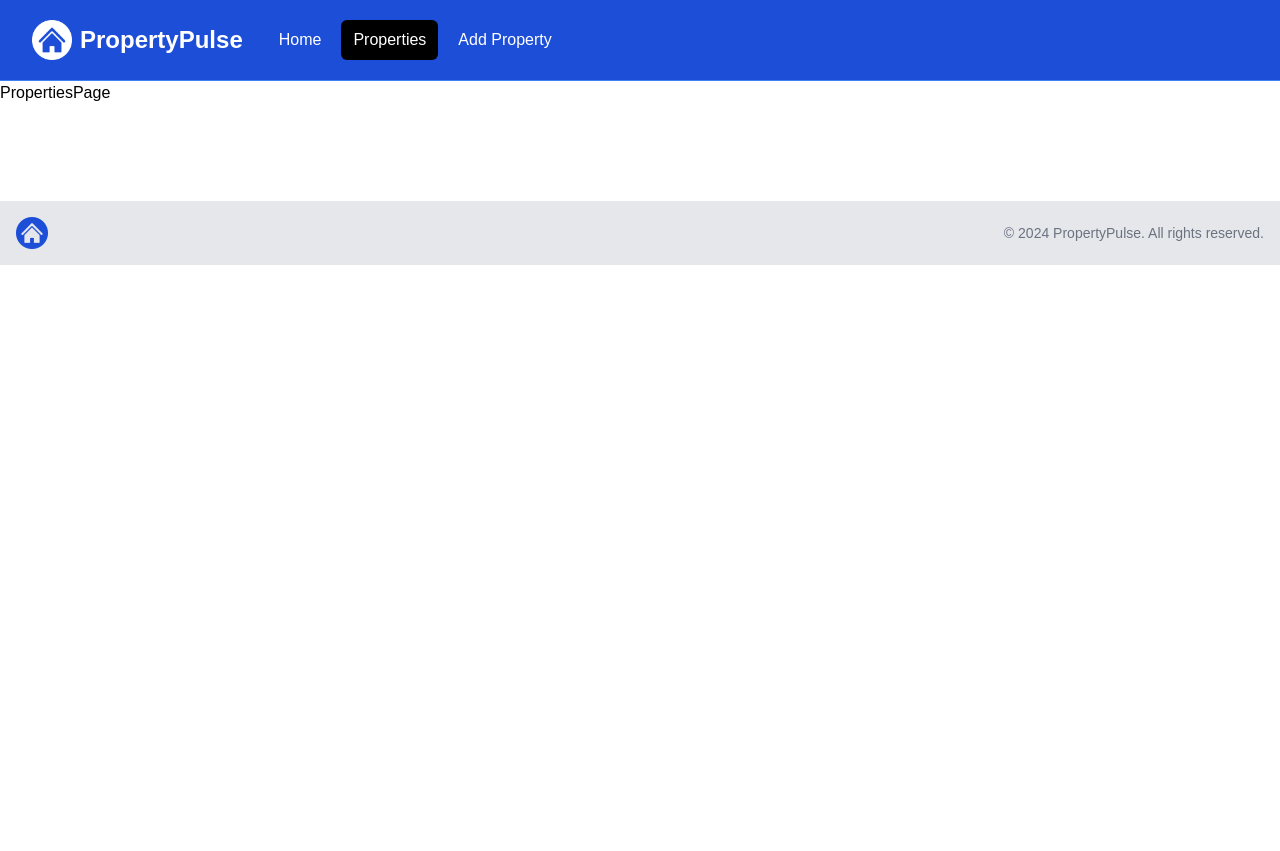
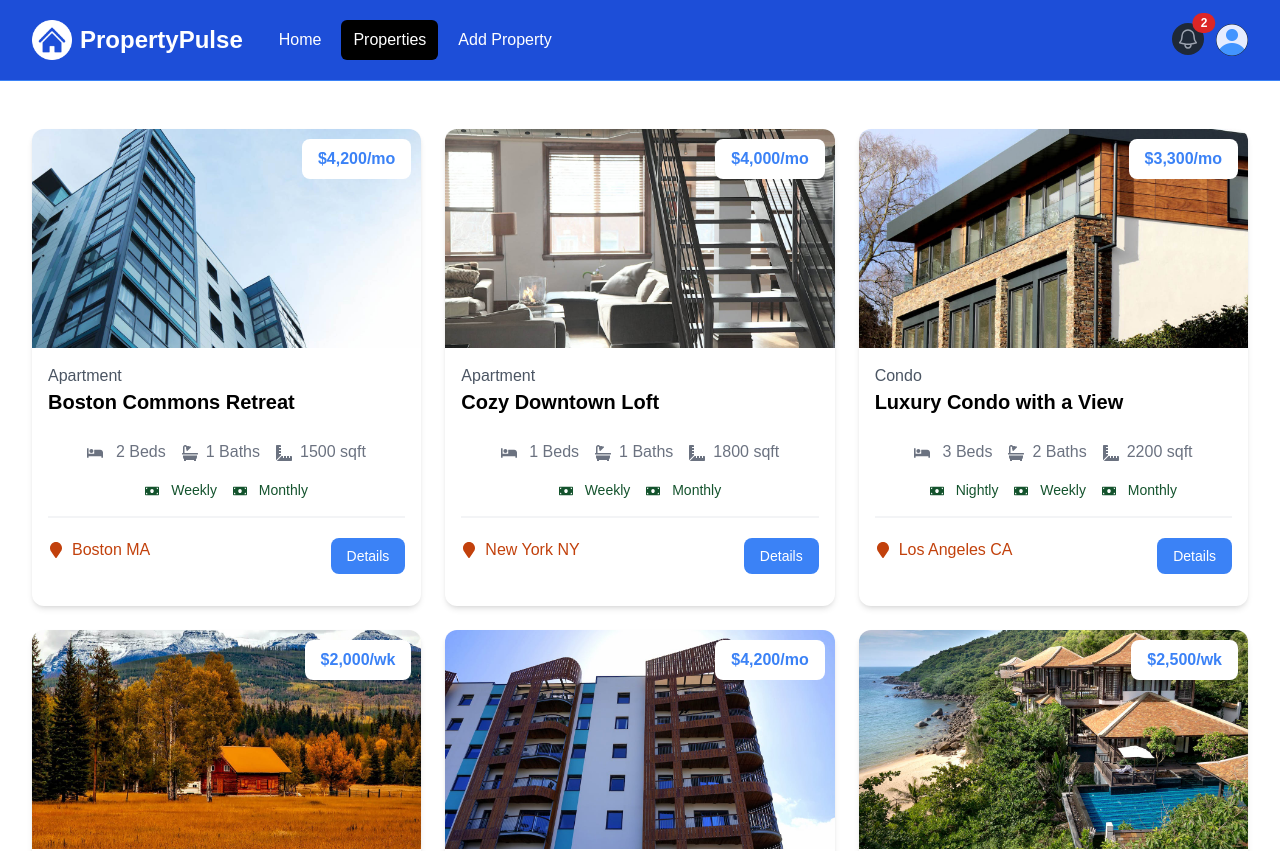
Before and after one commit to SofyaBorisenko/property-pulse, a Next.js app: page /properties in a window 1280 px wide. Shown: the top 851 px of the page. Before the commit the page ends 800 px from the top, so only its background shows below. Built offline with nearby package versions, Linux system fonts and the light colour scheme.

Commit message:
edited PropertiesPage

```diff
--- a/app/properties/page.jsx
+++ b/app/properties/page.jsx
@@ -1,7 +1,22 @@
-import React from 'react';
+import properties from '@/properties.json';
+import PropertyCard from '@/components/PropertyCard';
 
 const PropertiesPage = () => {
-  return <div>PropertiesPage</div>;
+  return (
+    <section className='px-4 py-6'>
+      <div className='container-xl lg:container m-auto px-4 py-6'>
+        {properties.length === 0 ? (
+          <p>No properties found</p>
+        ) : (
+          <div className='grid grid-cols-1 md:grid-cols-3 gap-6'>
+            {properties.map((property) => (
+              <PropertyCard key={property._id} property={property} />
+            ))}
+          </div>
+        )}
+      </div>
+    </section>
+  );
 };
 
 export default PropertiesPage;
--- a/components/Navbar.jsx
+++ b/components/Navbar.jsx
@@ -102,7 +102,7 @@
           )}
 
           {/* <!-- Right Side Menu (Logged In) --> */}
-          {!isLoggedIn && (
+          {isLoggedIn && (
             <div className='absolute inset-y-0 right-0 flex items-center pr-2 md:static md:inset-auto md:ml-6 md:pr-0'>
               <Link href='messages.html' className='relative group'>
                 <button
```
